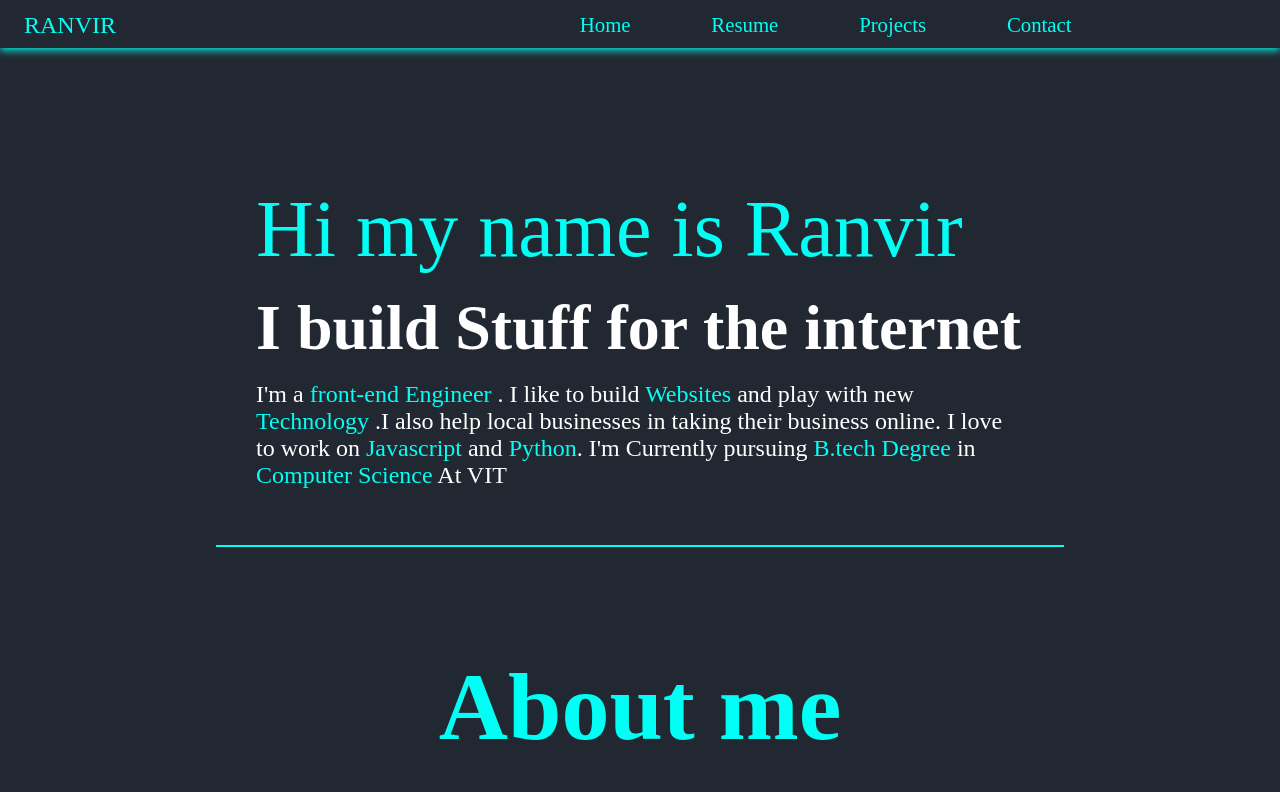
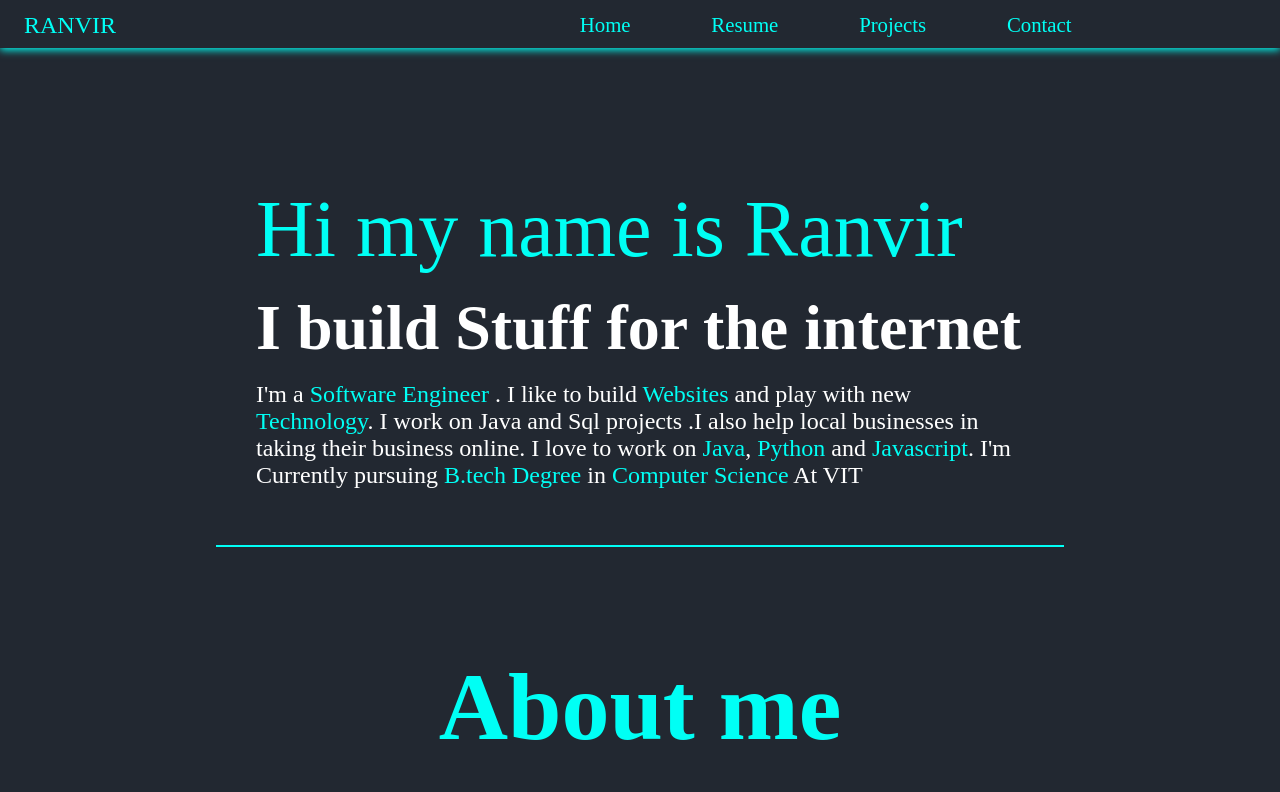
Before and after one commit to ranveer2106/website, a React (Create React App) app: page / in a window 1280 px wide. Shown: the top 792 px of the page. Built offline with nearby package versions, Linux system fonts and the light colour scheme; a web font is replaced by a local one.

Commit message:
website changes

```diff
--- a/src/components/homebody.js
+++ b/src/components/homebody.js
@@ -20,9 +20,9 @@ function Body(props) {
                 <div id='text'>
                     <div className="l1 fadeUp ">Hi my name is Ranvir</div>
                     <div className="l2 fadeUp ">I build Stuff for the internet</div>
-                    <div className="l3 fadeUp ">I'm a <span className="highlight"> front-end Engineer </span>. I like to build <span className="highlight">
-                        Websites</span>  and play with new <span className="highlight">Technology</span> .I also help local businesses in taking their business online. I love to work on <span className="highlight">Javascript</span>  and <span className="highlight">
-                            Python</span>. I'm Currently pursuing <span className='highlight'>B.tech Degree</span> in <span className='highlight'>Computer Science</span> At VIT</div>
+                    <div className="l3 fadeUp ">I'm a <span className="highlight"> Software Engineer </span>. I like to build <span className="highlight">
+                        Websites</span>  and play with new <span className="highlight">Technology</span>. I work on Java and Sql projects .I also help local businesses in taking their business online. I love to work on <span className="highlight">Java</span>, <span className="highlight">Python</span>  and <span className="highlight">
+                            Javascript</span>. I'm Currently pursuing <span className='highlight'>B.tech Degree</span> in <span className='highlight'>Computer Science</span> At VIT</div>
                 </div>
             </div>
             <About />
--- a/src/components/navbar.js
+++ b/src/components/navbar.js
@@ -21,7 +21,7 @@ export default function Navbar(props) {
       <div id='options' className={`options ${isActive ? "NotActive" : "active"}`}>
         <ul className={`options ${isActive ? "NotActive" : "active"}`}>
           <li className='items fadeUp'><Link className='link navl' to="/">Home</Link></li>
-          <li className='items fadeUp' ><a className='link navl' rel="noreferrer" target="_blank" href="https://drive.google.com/file/d/1shXgHNrM8K0h6heDLtaUl9zURzrBGK2m/view?usp=sharing">Resume</a></li>
+          <li className='items fadeUp' ><a className='link navl' rel="noreferrer" target="_blank" href="https://drive.google.com/file/d/11O5ZZvjgl-qxLpIDoeGUnj-yAQ5OZeRS/view?usp=sharing">Resume</a></li>
           <li className='items fadeUp'><Link className='link navl' to="/projects">Projects</Link></li>
           <li className='items fadeUp'><a className='link navl' href="mailto:ranveerbhatti2106@gmail.com">Contact</a></li>
         </ul>
```
Also changed, not shown: 1 other file (tests, documents, lock files or other folders).
